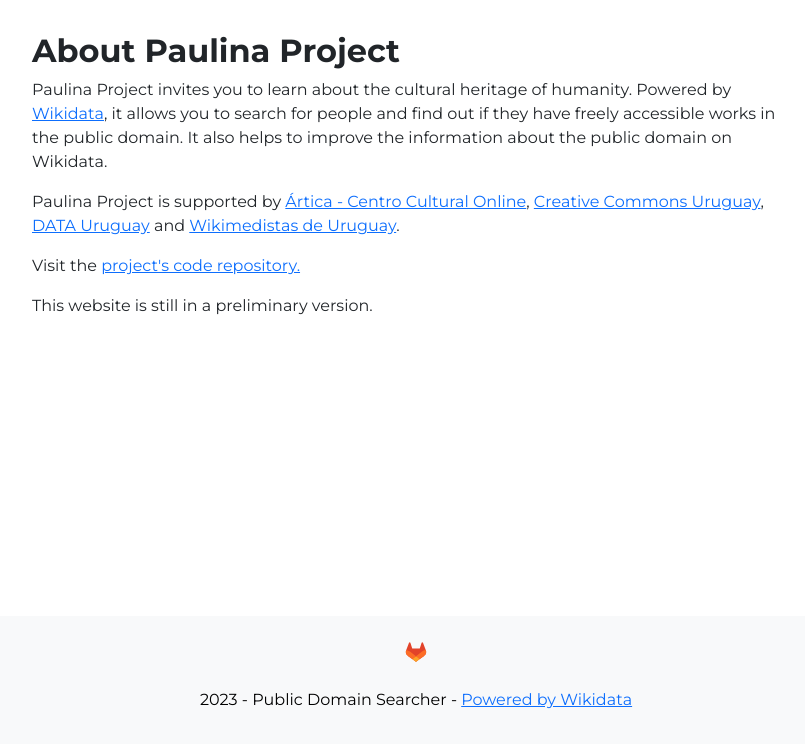
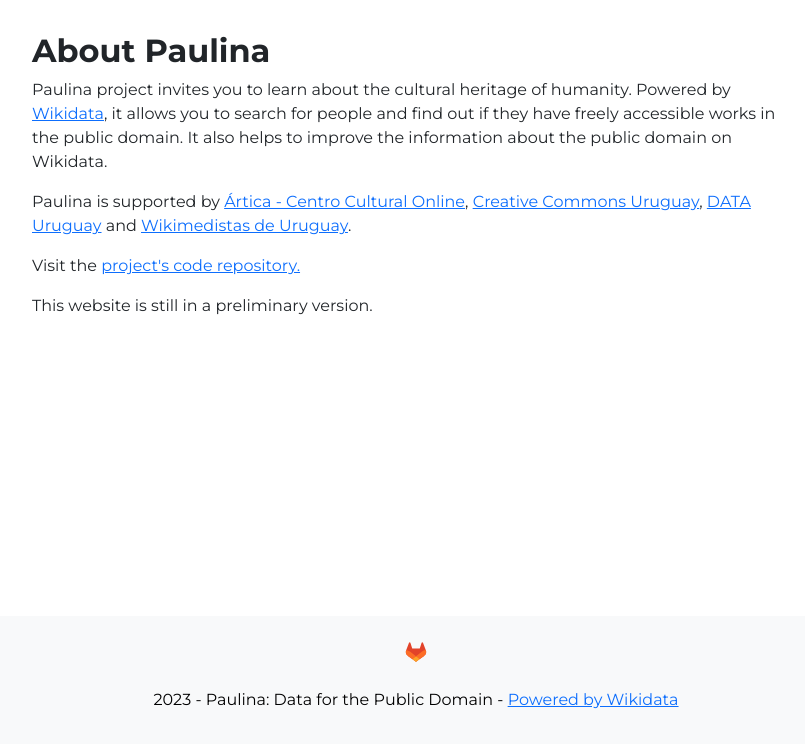
Before and after one commit to febr3s/paulina-fork, a Flask app: page /about/ in a window 1280 px wide. Shown: the part 56-800 px from the top of the page, without its empty margins (224-1029 px from the left). Run offline with Flask 3, Linux system fonts and the light colour scheme.

Commit message:
Small edits to html templates

```diff
--- a/templates/about.html
+++ b/templates/about.html
@@ -6,12 +6,12 @@
 
 {% block content %}
 <div class="container-fluid w-75 p-3" style="max-width:800px;">
-<h2>About Paulina Project</h2>
-    <p>Paulina Project invites you to learn about the cultural heritage of humanity.
+<h2>About Paulina</h2>
+    <p>Paulina project invites you to learn about the cultural heritage of humanity.
         Powered by <a href="https://www.wikidata.org" target="_blank">Wikidata</a>, it allows you to search for people
         and find out if they have freely accessible works in the public domain. It also helps to improve the information
         about the public domain on Wikidata.</p>
-    <p>Paulina Project is supported by <a href="https://www.articaonline.com" target="_blank">Ártica - Centro Cultural Online</a>,
+    <p>Paulina is supported by <a href="https://www.articaonline.com" target="_blank">Ártica - Centro Cultural Online</a>,
          <a href="https://www.creativecommons.uy" target="_blank">Creative Commons Uruguay</a>,
          <a href="https://data.org.uy" target="_blank">DATA Uruguay</a> and
          <a href="https://wikimedistas.uy" target="_blank">Wikimedistas de Uruguay</a>.</p>
--- a/templates/home.html
+++ b/templates/home.html
@@ -6,7 +6,7 @@
 <div class="p-3 m-3 bg-primary text-white">
   <div class="container-fluid w-75 pt-4" style="max-width:800px;">
     <h2 class="text-center">Paulina: Data for the Public Domain</h2>
-    <p class="text-center">This site invites you to learn more about the cultural heritage of humanity.</p>
+    <p class="text-center">Discover the cultural heritage of humanity and help to improve the information about it.</p>
   </div>
 
 </div>
--- a/templates/layout.html
+++ b/templates/layout.html
@@ -5,7 +5,7 @@
     <meta name="viewport"
           content="width=device-width, user-scalable=no, initial-scale=1.0, maximum-scale=1.0, minimum-scale=1.0">
     <meta http-equiv="X-UA-Compatible" content="ie=edge">
-    <title>{% block title %}{% endblock %} - Public Domain Searcher</title>
+    <title>{% block title %}{% endblock %} - Paulina</title>
     <!-- Bootstrap 5 -->
     <link href="https://cdn.jsdelivr.net/npm/bootstrap@5.3.0/dist/css/bootstrap.min.css" rel="stylesheet" integrity="sha384-9ndCyUaIbzAi2FUVXJi0CjmCapSmO7SnpJef0486qhLnuZ2cdeRhO02iuK6FUUVM" crossorigin="anonymous">
     <script src="https://cdn.jsdelivr.net/npm/bootstrap@5.3.0/dist/js/bootstrap.bundle.min.js" integrity="sha384-geWF76RCwLtnZ8qwWowPQNguL3RmwHVBC9FhGdlKrxdiJJigb/j/68SIy3Te4Bkz" crossorigin="anonymous"></script>
@@ -54,7 +54,7 @@
        <div class="text-bg-light text-center p-3">
            <p><a href="https://gitlab.wikimedia.org/toolforge-repos/paulina" target="_blank">
                <img src="{{ url_for('static', filename='images/gitlab-logo-500.svg') }}" alt="GitLab logo" width="40" height="40"></a></p>
-           <p>{{ now.year }} - Public Domain Searcher - <a href="https://www.wikidata.org" target="_blank">Powered by Wikidata</a></p>
+           <p>{{ now.year }} - Paulina: Data for the Public Domain - <a href="https://www.wikidata.org" target="_blank">Powered by Wikidata</a></p>
        </div>
 
   </footer>
```
